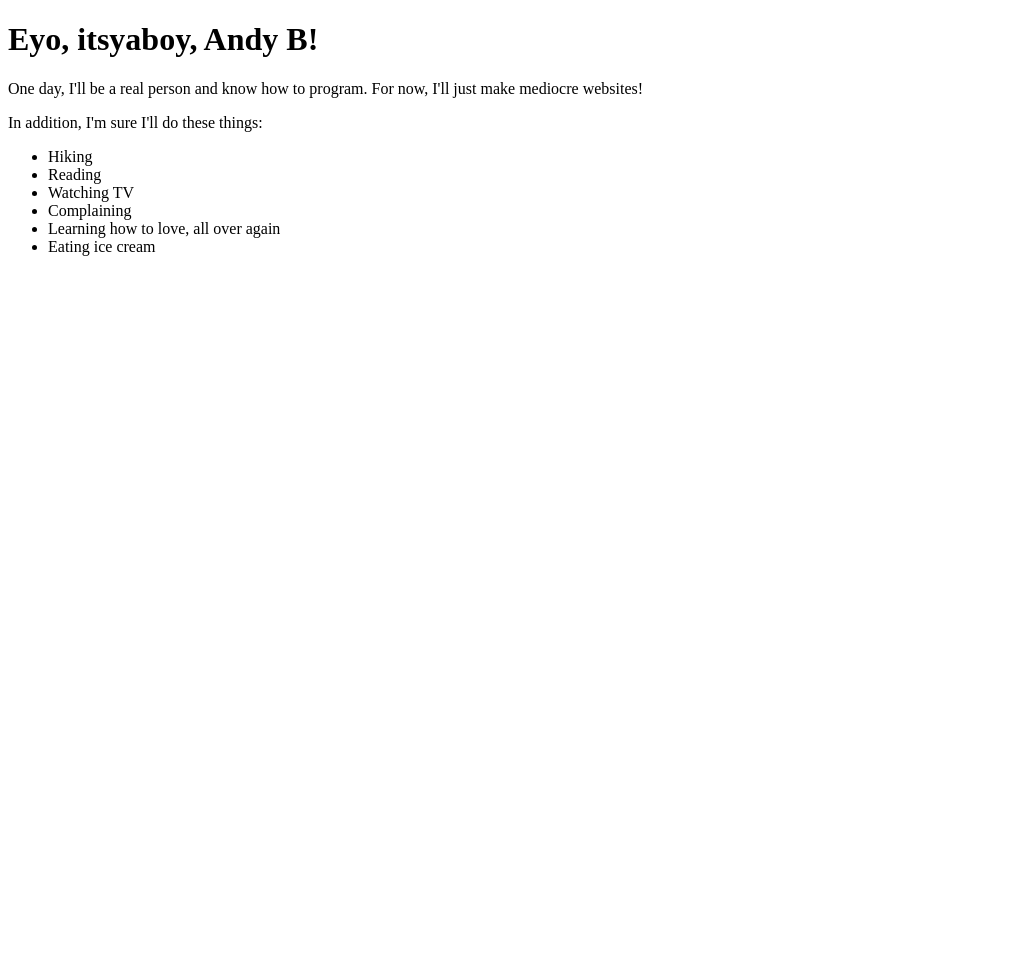
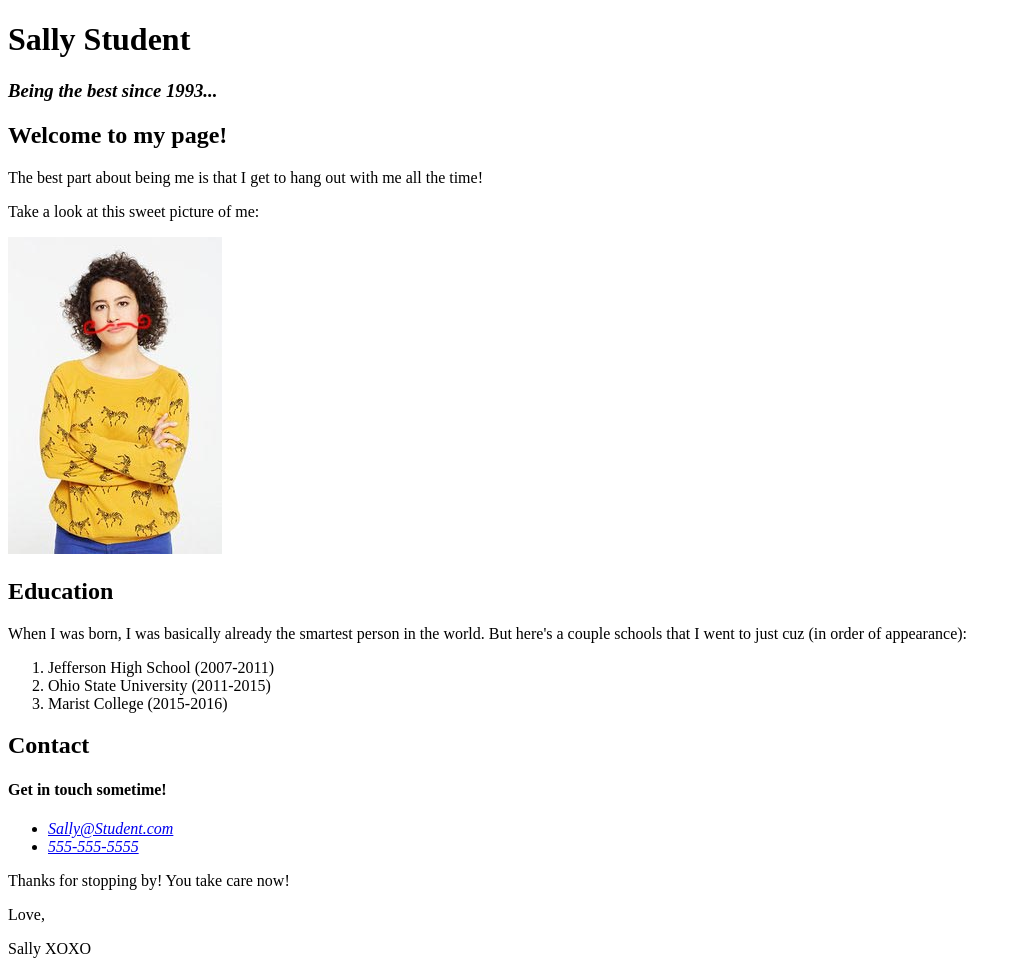
Before and after one commit to andymbryant/andymbryant.github.io, a plain HTML site: page index.html in a window 1280 px wide. Shown: the whole page, without its empty margins (0-1018 px from the left). Before the commit the page ends 800 px from the top, so only its background shows below. Drawn offline with Linux system fonts and the light colour scheme.

Commit message:
Completed

```diff
--- a/index.html
+++ b/index.html
@@ -1,22 +1,55 @@
 <!DOCTYPE html>
 <html>
 <head>
-	<title>Andy's Website</title>
+	<meta name="description" content="This is meta descriptio for Sally Student">
+	<title>Sally Student's Website</title>
 	<link rel="main.css" type="text/css" href="">
 </head>
+
+
+
 <body>
-	<h1>Eyo, itsyaboy, Andy B!</h1>
-		<p>One day, I'll be a real person and know how to program. For now, I'll just make mediocre websites!</p>
-		<p>In addition, I'm sure I'll do these things&#58;</p>
+	<header>
+		<h1>Sally Student</h1>
+		<h3><em>Being the best since 1993...</em></h3>
+	</header>
+	<main>
+		<h2>Welcome to my page!</h2>
+			<p>The best part about being me is that I get to hang out with me all the time!</p>
+			<p>Take a look at this sweet picture of me:</p>
+			<img src="img/LanaCity.jpg" alt="Image of Sally Student">
+	</main>
+	<section>
+		<h2>Education</h2>
+		<p>When I was born, I was basically already the smartest person in the world. But here's a couple schools that I went to just cuz (in order of appearance):</p>
+		<ol>
+			<li>Jefferson High School (2007-2011)</li>
+			<li>Ohio State University (2011-2015)</li>
+			<li>Marist College (2015-2016)</li>
+		</ul>
+	</section>
+	<section>
+		<h2>Contact</h2>
+		<h4>Get in touch sometime!</h4>
+		<ul>
+			<address>
+			<li><a href="mailto:sally@student.com?subject=You%20are%20the%20best,%20Sally!">Sally@Student.com</a></li>
+			<li><a href="tel:555-555-5555">555-555-5555</a></li>
+			</address>
 
-		<ul>
-			<li>Hiking</li>
-			<li>Reading</li>
-			<li>Watching TV</li>
-			<li>Complaining</li>
-			<li>Learning how to love, all over again</li>
-			<li>Eating ice cream</li>
 		</ul>
+	</section>
+<footer>
+	<p>
+		Thanks for stopping by! You take care now!
+	</p>
+	<p>
+		Love,
+	</p>
+	<p>
+		Sally XOXO
+	</p>
+</footer>
 
 </body>
 </html>
--- a/main.css
+++ b/main.css
@@ -1,3 +1,4 @@
-ul {
-	color: red;
+#page-wrap {
+	margin: 0 auto;
+	width: 800px;
 }
```
Also changed, not shown: img/LanaCity.jpg (added).
